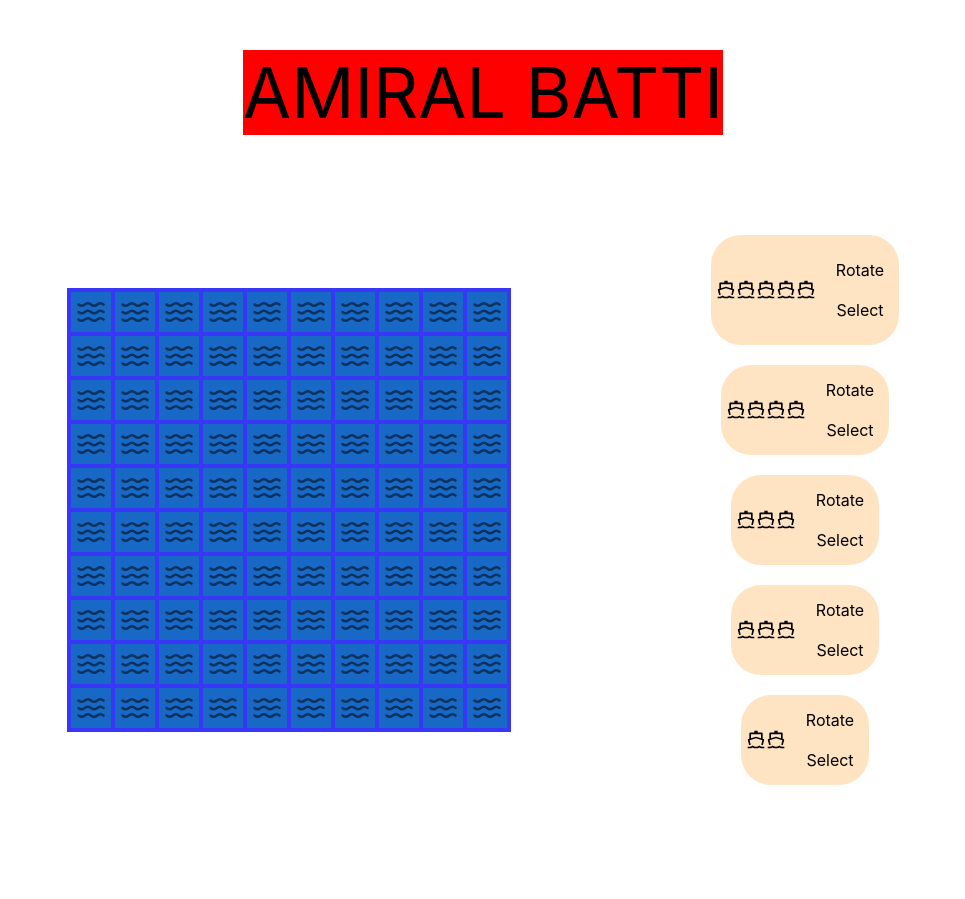
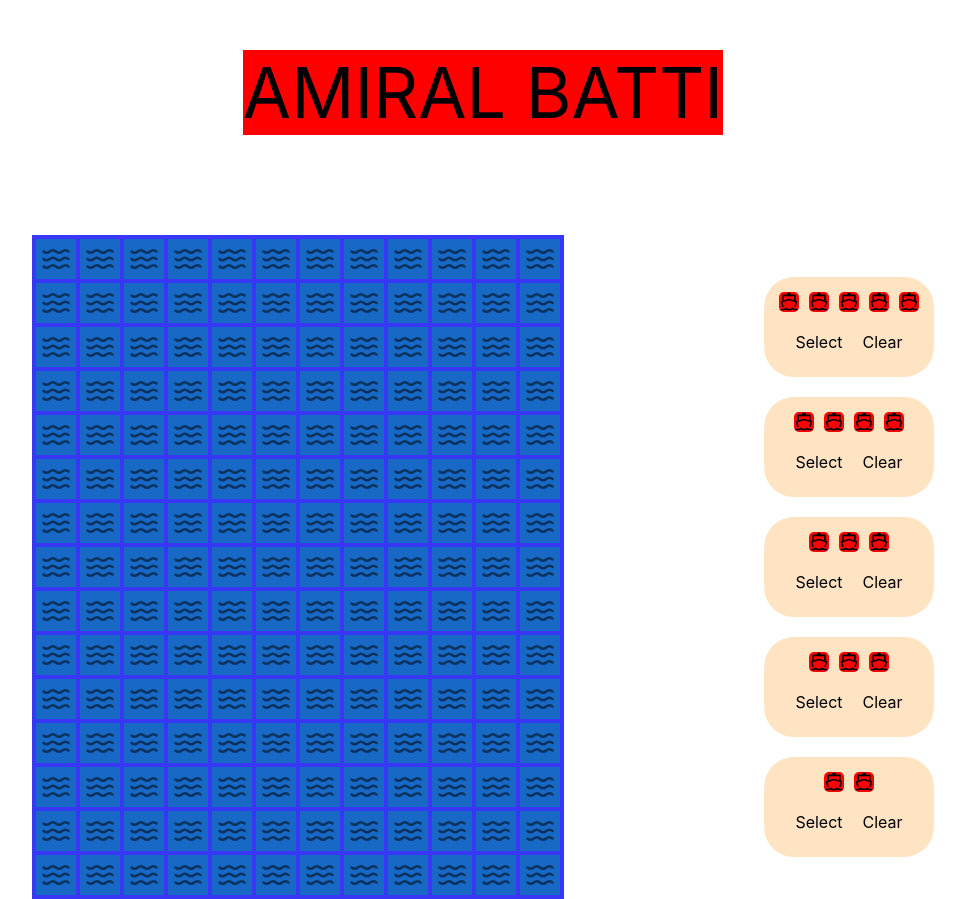
Before and after one commit to burakmey/amiral-batti, a React (Create React App) app: page / in a window 1280 px wide. Shown: the whole page, without its empty margins (157-1122 px from the left). Before the commit the page ends 800 px from the top, so only its background shows below. Built offline with nearby package versions, Linux system fonts and the light colour scheme.

Commit message:
Place and build fleet tests.

```diff
--- a/src/App.js
+++ b/src/App.js
@@ -1,7 +1,7 @@
 import { useState } from "react";
 import MainMenu from "./pages/MainMenu";
 import PlayMenu from "./pages/PlayMenu";
-import Board from "./components/Board/Board";
+import BoardPlacement from "./components/Board/BoardPlacement";
 import "./App.css";
 import PlaceShipPage from "./pages/PlaceShipPage";
 
@@ -27,7 +27,7 @@ function App() {
       <div>
         {/* {activePage === "MainMenu" ? <MainMenu setPage={setPage} /> : null}
         {activePage === "PlayMenu" ? <PlayMenu setPage={setPage} /> : null} */}
-        {/* <Board /> */}
+        {/* <BoardPlacement /> */}
         <PlaceShipPage />
       </div>
     </div>
--- a/src/components/Board/Board.css
+++ b/src/components/Board/Board.css
@@ -1,7 +1,12 @@
+* {
+  margin: 0;
+  padding: 0;
+  box-sizing: border-box;
+}
 .board {
   display: grid;
-  grid-template-columns: repeat(10, 1fr);
-  grid-template-rows: repeat(10, 1fr);
+  /* grid-template-columns: repeat(10, 1fr);
+  grid-template-rows: repeat(10, 1fr); */
   justify-items: center;
   width: fit-content;
   height: fit-content;
@@ -9,15 +14,22 @@
   background-color: rgb(55, 55, 245);
   border: 4px solid rgb(55, 55, 245);
 }
-.cell {
+.cell-for-board {
   display: flex;
   background-color: rgb(24, 105, 197);
   color: rgba(0, 0, 0, 0.521);
   font-size: 30px;
   padding: 5px;
 }
+.cell-for-placement {
+  display: flex;
+  background-color: rgb(24, 105, 197);
+  color: rgba(0, 0, 0, 0.521);
+  font-size: 20px;
+  padding: 5px;
+}
 .suitable-fleet {
-  background-color: orange;
+  background-color: green;
   transition: 0.5s;
 }
 .placed-fleet {
--- a/src/components/Board/Board.js
+++ /dev/null
@@ -1,149 +0,0 @@
-import React, { useEffect, useState, useRef } from "react";
-import Cell from "./Cell";
-import { usePlaceShipContext } from "../../context/PlaceShipContext";
-import "./Board.css";
-import "../../styles.css";
-
-function Board() {
-  //Placing BOARD!
-  console.log("Board rendered!");
-
-  const cellRefs = useRef([]);
-  let fleetOnMouse = new Array();
-  let placedFleets = new Array();
-  let unsuitableLocations = new Array();
-  const { fleetRef, isHorizontalRef } = usePlaceShipContext(); // true = horizontal, false = vertical;
-  let allowMouseEnter = true;
-
-  useState(() => {});
-
-  const onClick = () => {
-    if (isHorizontalRef.current) {
-    } else {
-      if (isSuitable()) {
-        addToUnsuitable();
-        for (let i = 0; i < fleetOnMouse.length; i++) {
-          const index = fleetOnMouse[i];
-          cellRefs.current[index].setHit();
-        }
-      }
-    }
-    placedFleets.push(fleetOnMouse);
-    console.log(placedFleets);
-    allowMouseEnter = true;
-  };
-
-  const isSuitable = () => {
-    for (let i = 0; i < fleetOnMouse.length; i++) {
-      if (unsuitableLocations.includes(fleetOnMouse[i])) {
-        return false;
-      }
-    }
-    return true;
-  };
-
-  const addToUnsuitable = () => {
-    let x = (fleetOnMouse[0] % 10) - 1;
-    let y = fleetOnMouse[0] - 10 - 1 - x;
-    if (isHorizontalRef.current) {
-      //horizantal
-    } else {
-      let countY = 2;
-      let countX = 3;
-      if (y < 0) {
-        y = y + 10;
-        countY--;
-      }
-      if (x < 0) {
-        x = x + 1;
-        countX--;
-      }
-      for (
-        let i = 0;
-        i < fleetOnMouse.length + countY && y + i * 10 < 100;
-        i++
-      ) {
-        for (let j = 0; j < countX && x + j < 10; j++) {
-          let location = y + 10 * i + (x + j);
-          if (!unsuitableLocations.includes(location))
-            unsuitableLocations.push(location);
-        }
-      }
-    }
-    console.log(unsuitableLocations);
-  };
-
-  const onMouseEnter = (cellKey) => {
-    if (allowMouseEnter) {
-      if (isHorizontalRef.current) {
-      } else {
-        setVerticalPlacement(cellKey);
-        for (let i = 0; i < fleetOnMouse.length; i++) {
-          const index = fleetOnMouse[i];
-          cellRefs.current[index].setShip();
-        }
-      }
-    }
-    allowMouseEnter = false;
-  };
-
-  const onMouseLeave = () => {
-    if (isHorizontalRef.current) {
-    } else {
-      for (let i = 0; i < fleetOnMouse.length; i++) {
-        const index = fleetOnMouse[i];
-        cellRefs.current[index].setWave();
-      }
-    }
-    allowMouseEnter = true;
-  };
-
-  const setHorizontalPlacement = (cellKey) => {
-    const x = cellKey % 10;
-    const y = cellKey - x;
-    if (x + fleetRef.current - 1 > 9) {
-      cellKey = y + 10 - fleetRef.current;
-    }
-    let location = new Array();
-    for (let i = 0; i < fleetRef.current; i++) {
-      location.push(cellKey + i);
-    }
-  };
-
-  const setVerticalPlacement = (cellKey) => {
-    fleetOnMouse = new Array();
-    const x = cellKey % 10;
-    if (cellKey + (fleetRef.current - 1) * 10 > 99) {
-      cellKey = x + (10 - fleetRef.current) * 10;
-    }
-    for (let i = 0; i < fleetRef.current; i++) {
-      const index = cellKey + i * 10;
-      if (unsuitableLocations.includes(index)) {
-        console.log("unsuitable");
-        fleetOnMouse = new Array();
-        return;
-      } else {
-        fleetOnMouse.push(index);
-      }
-    }
-  };
-
-  return (
-    <div className="board">
-      {Array(100)
-        .fill()
-        .map((_, index) => (
-          <Cell
-            ref={(el) => cellRefs.current.push(el)}
-            key={index}
-            id={index}
-            onMouseEnter={onMouseEnter}
-            onMouseLeave={onMouseLeave}
-            onClick={onClick}
-          />
-        ))}
-    </div>
-  );
-}
-
-export default Board;
--- /dev/null
+++ b/src/components/Board/BoardPlacement.js
@@ -0,0 +1,69 @@
+import { useRef } from "react";
+import Cell from "./Cell";
+import { usePlaceShipContext } from "../../context/PlaceShipContext";
+import "./Board.css";
+
+const MAX_ROW = 15;
+const MAX_COLUMN = 12;
+
+function BoardPlacement() {
+  console.log("BoardPlacement rendered!");
+
+  const { cellRefs, selectFleetRef, placedFleets, currentFleet } =
+    usePlaceShipContext();
+  let currentCellKey = 0;
+  let allowMouseEnter = true;
+
+  const onClick = (cellKey) => {
+    if (currentFleet.id !== -1) {
+      cellRefs.current[currentCellKey].setHit();
+      selectFleetRef.current[currentFleet.id].updateBuildSize();
+      currentFleet.location.push(currentCellKey);
+      if (currentFleet.shipCount === currentFleet.location.length) {
+        selectFleetRef.current[currentFleet.id].buildCompleted();
+      }
+    }
+    allowMouseEnter = true;
+  };
+
+  const onMouseEnter = (cellKey) => {
+    if (currentFleet.id !== -1 && allowMouseEnter) {
+      currentCellKey = cellKey;
+      cellRefs.current[currentCellKey].setShip();
+    }
+    allowMouseEnter = false;
+  };
+
+  const onMouseLeave = (cellKey) => {
+    if (currentFleet.id !== -1) {
+      cellRefs.current[currentCellKey].setWave();
+    }
+    allowMouseEnter = true;
+  };
+
+  return (
+    <div
+      className="board"
+      style={{
+        gridTemplateColumns: `repeat(${MAX_COLUMN}, 1fr)`,
+        gridTemplateRows: `repeat(${MAX_ROW}, 1fr)`,
+      }}
+    >
+      {Array(MAX_ROW * MAX_COLUMN)
+        .fill()
+        .map((_, index) => (
+          <Cell
+            ref={(el) => cellRefs.current.push(el)}
+            key={index}
+            className={"cell-for-board"}
+            id={index}
+            onMouseEnter={onMouseEnter}
+            onMouseLeave={onMouseLeave}
+            onClick={onClick}
+          />
+        ))}
+    </div>
+  );
+}
+
+export default BoardPlacement;
--- a/src/components/Board/Cell.js
+++ b/src/components/Board/Cell.js
@@ -2,43 +2,45 @@ import { forwardRef, useEffect, useImperativeHandle, useState } from "react";
 import { RiShipLine } from "react-icons/ri";
 import { LuWaves } from "react-icons/lu";
 import "./Board.css";
-import "../../styles.css";
 
 function Cell(props, ref) {
   console.log("Cell rendered!");
   const [icon, setIcon] = useState(<LuWaves />);
   const [isHit, setIsHit] = useState(false);
-  const [className, setClassName] = useState("cell");
+  const [className, setClassName] = useState(props.className);
   let bool = true;
 
   useImperativeHandle(ref, () => ({
     setShip: setShip,
     setWave: setWave,
     setHit: setHit,
+    setUnHit: setUnHit,
   }));
 
   const setShip = () => {
     if (bool) {
       setIcon(<RiShipLine />);
-      updateClassName("suitable-fleet");
+      setClassName(`${props.className} suitable-fleet`);
     }
   };
 
   const setWave = () => {
     if (bool) {
       setIcon(<LuWaves />);
-      updateClassName("");
+      setClassName(`${props.className}`);
     }
   };
 
   const setHit = () => {
     bool = false;
     setIsHit(true);
-    updateClassName("placed-fleet");
+    setClassName(`${props.className} placed-fleet`);
   };
 
-  const updateClassName = (className) => {
-    setClassName(`cell ${className}`);
+  const setUnHit = () => {
+    bool = true;
+    setIsHit(false);
+    setWave();
   };
 
   const onMouseEnter = () => {
@@ -46,11 +48,11 @@ function Cell(props, ref) {
   };
 
   const onMouseLeave = () => {
-    props.onMouseLeave();
+    props.onMouseLeave(props.id);
   };
 
   const onClick = () => {
-    props.onClick();
+    props.onClick(props.id);
   };
 
   return (
--- a/src/components/SelectFleet/Fleets.js
+++ b/src/components/SelectFleet/Fleets.js
@@ -1,17 +1,40 @@
 import React from "react";
 import SelectFleet from "./SelectFleet";
 import "./SelectFleet.css";
-import "../../styles.css";
+import { usePlaceShipContext } from "../../context/PlaceShipContext";
 
-function Fleets(props) {
+function Fleets() {
   console.log("SelectFleet rendered!");
+
+  const { selectFleetRef } = usePlaceShipContext();
+
   return (
     <div className="fleets">
-      <SelectFleet shipCount={5} />
-      <SelectFleet shipCount={4} />
-      <SelectFleet shipCount={3} />
-      <SelectFleet shipCount={3} />
-      <SelectFleet shipCount={2} />
+      <SelectFleet
+        ref={(el) => selectFleetRef.current.push(el)}
+        shipCount={5}
+        id={0}
+      />
+      <SelectFleet
+        ref={(el) => selectFleetRef.current.push(el)}
+        shipCount={4}
+        id={1}
+      />
+      <SelectFleet
+        ref={(el) => selectFleetRef.current.push(el)}
+        shipCount={3}
+        id={2}
+      />
+      <SelectFleet
+        ref={(el) => selectFleetRef.current.push(el)}
+        shipCount={3}
+        id={3}
+      />
+      <SelectFleet
+        ref={(el) => selectFleetRef.current.push(el)}
+        shipCount={2}
+        id={4}
+      />
     </div>
   );
 }
--- a/src/components/SelectFleet/SelectFleet.css
+++ b/src/components/SelectFleet/SelectFleet.css
@@ -1,37 +1,31 @@
 :root {
   --fleet-size: 20px;
 }
+* {
+  margin: 0;
+  padding: 0;
+  box-sizing: border-box;
+}
 .select-fleet {
   display: flex;
-  height: fit-content;
-  width: fit-content;
   gap: 10px;
   background-color: bisque;
   border-radius: 30px;
-  padding: 5px;
+  padding: 15px;
+  flex-direction: column;
 }
 .fleet {
   display: flex;
   font-size: var(--fleet-size);
-  align-items: center;
+  gap: 10px;
   align-self: center;
-}
-.fleet-horizantal {
-  flex-direction: row;
-}
-.fleet-vertical {
-  flex-direction: column;
 }
 .buttons {
   display: flex;
-  flex-direction: column;
   align-self: center;
 }
 .fleets {
   display: flex;
   flex-direction: column;
-  height: fit-content;
-  width: fit-content;
-  align-items: center;
   gap: 20px;
 }
--- a/src/components/SelectFleet/SelectFleet.js
+++ b/src/components/SelectFleet/SelectFleet.js
@@ -1,64 +1,81 @@
-import { useCallback, useRef, useState } from "react";
+import { forwardRef, useCallback, useImperativeHandle, useState } from "react";
+import { usePlaceShipContext } from "../../context/PlaceShipContext";
 import { RiShipLine } from "react-icons/ri";
+import Button from "../Button/Button";
 import "./SelectFleet.css";
-import "../../styles.css";
-import { usePlaceShipContext } from "../../context/PlaceShipContext";
-import Button from "../Button/Button";
 
-const fleetSize = getComputedStyle(document.documentElement).getPropertyValue(
-  "--fleet-size"
-);
-
-function SelectFleet(props) {
+function SelectFleet(props, ref) {
   console.log("SelectFleet rendered!");
 
-  const [className, setClassName] = useState("fleet");
-  const isHorizontal = useRef(true);
-  const { fleetRef, isHorizontalRef } = usePlaceShipContext();
+  const [buildSize, setBuildSize] = useState(0);
+  const { placedFleets, currentFleet } = usePlaceShipContext();
+
+  useImperativeHandle(ref, () => ({
+    buildCompleted: buildCompleted,
+    updateBuildSize: updateBuildSize,
+  }));
+
+  const buildCompleted = () => {
+    let clone = {};
+    for (let i in currentFleet) clone[i] = currentFleet[i];
+    placedFleets.push(clone);
+    currentFleet.location = [];
+    currentFleet.shipCount = -1;
+    currentFleet.id = -1;
+    //console.log("inactive select button");
+  };
+
+  const updateBuildSize = () => {
+    setBuildSize((prevState) => prevState + 1);
+  };
+
+  const removeBuildSize = () => {
+    setBuildSize((prevState) => prevState - 1);
+  };
+
+  const clearBuildSize = () => {
+    setBuildSize(0);
+  };
 
   const onClick = useCallback(
     (buttonName) => {
       switch (buttonName) {
-        case "Rotate":
-          isHorizontal.current = !isHorizontal.current;
-          setClassName(
-            `fleet ${
-              isHorizontal.current ? "fleet-horizantal" : "fleet-vertical"
-            }`
-          );
+        case "Select":
+          currentFleet.location = [];
+          currentFleet.shipCount = props.shipCount;
+          currentFleet.id = props.id;
           break;
-        case "Select":
-          fleetRef.current = props.shipCount;
-          isHorizontalRef.current = isHorizontal.current;
+        case "Clear":
+          console.log("clear");
           break;
         default:
           break;
       }
     },
-    [fleetRef, isHorizontalRef, props]
+    [currentFleet, props]
   );
+
+  const setBackgroundColor = (size) => {
+    if (size <= buildSize)
+      return { backgroundColor: "green", borderRadius: "5px" };
+    else return { backgroundColor: "red", borderRadius: "5px" };
+  };
 
   return (
     <div className="select-fleet">
-      <div
-        className={className}
-        style={{
-          height: props.shipCount * parseInt(fleetSize, 10),
-          width: props.shipCount * parseInt(fleetSize, 10),
-        }}
-      >
+      <div className="fleet">
         {Array(props.shipCount)
           .fill()
           .map((_, key) => (
-            <RiShipLine key={key} />
+            <RiShipLine key={key} style={setBackgroundColor(key + 1)} />
           ))}
       </div>
       <div className="buttons">
-        <Button name={"Rotate"} className={"small-button"} onClick={onClick} />
         <Button name={"Select"} className={"small-button"} onClick={onClick} />
+        <Button name={"Clear"} className={"small-button"} onClick={onClick} />
       </div>
     </div>
   );
 }
 
-export default SelectFleet;
+export default forwardRef(SelectFleet);
--- a/src/context/PlaceShipContext.js
+++ b/src/context/PlaceShipContext.js
@@ -3,9 +3,17 @@ import { createContext, useRef, useContext } from "react";
 const PlaceShipContext = createContext();
 
 export const PlaceShipProvider = ({ children }) => {
-  const fleetRef = useRef(5);
-  const isHorizontalRef = useRef(true);
-  const values = { fleetRef, isHorizontalRef };
+  const cellRefs = useRef([]);
+  const selectFleetRef = useRef([]);
+  let currentFleet = { location: [], shipCount: -1, id: -1 };
+  let placedFleets = [];
+
+  const values = {
+    cellRefs,
+    selectFleetRef,
+    placedFleets,
+    currentFleet,
+  };
   return (
     <PlaceShipContext.Provider value={values}>
       {children}
--- a/src/pages/PlaceShipPage.js
+++ b/src/pages/PlaceShipPage.js
@@ -1,6 +1,6 @@
 import { useEffect } from "react";
 import Title from "../components/Title/Title";
-import Board from "../components/Board/Board";
+import BoardPlacement from "../components/Board/BoardPlacement";
 import "./Pages.css";
 import Fleets from "../components/SelectFleet/Fleets";
 import { PlaceShipProvider } from "../context/PlaceShipContext";
@@ -17,7 +17,7 @@ function PlaceShipPage() {
       <div>
         <Title />
         <div className="grid">
-          <Board />
+          <BoardPlacement />
           <Fleets />
         </div>
       </div>
```
